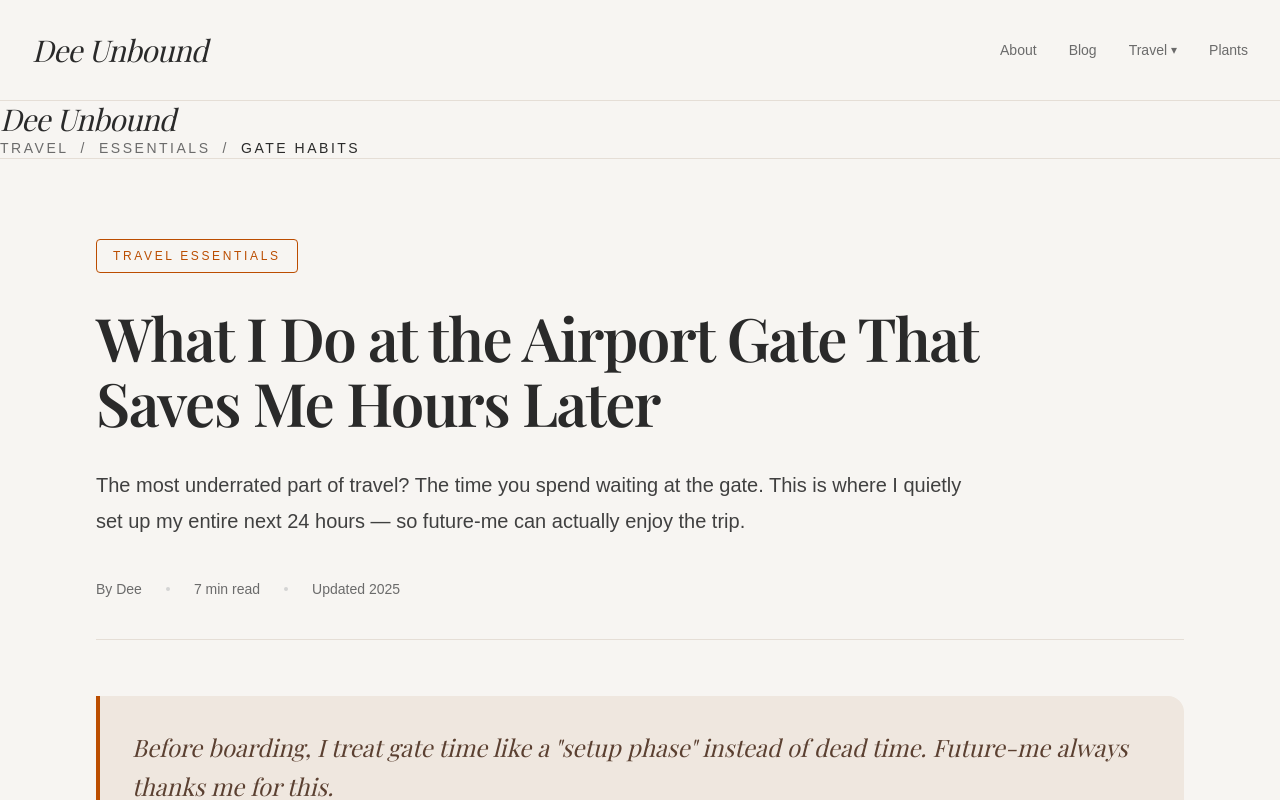
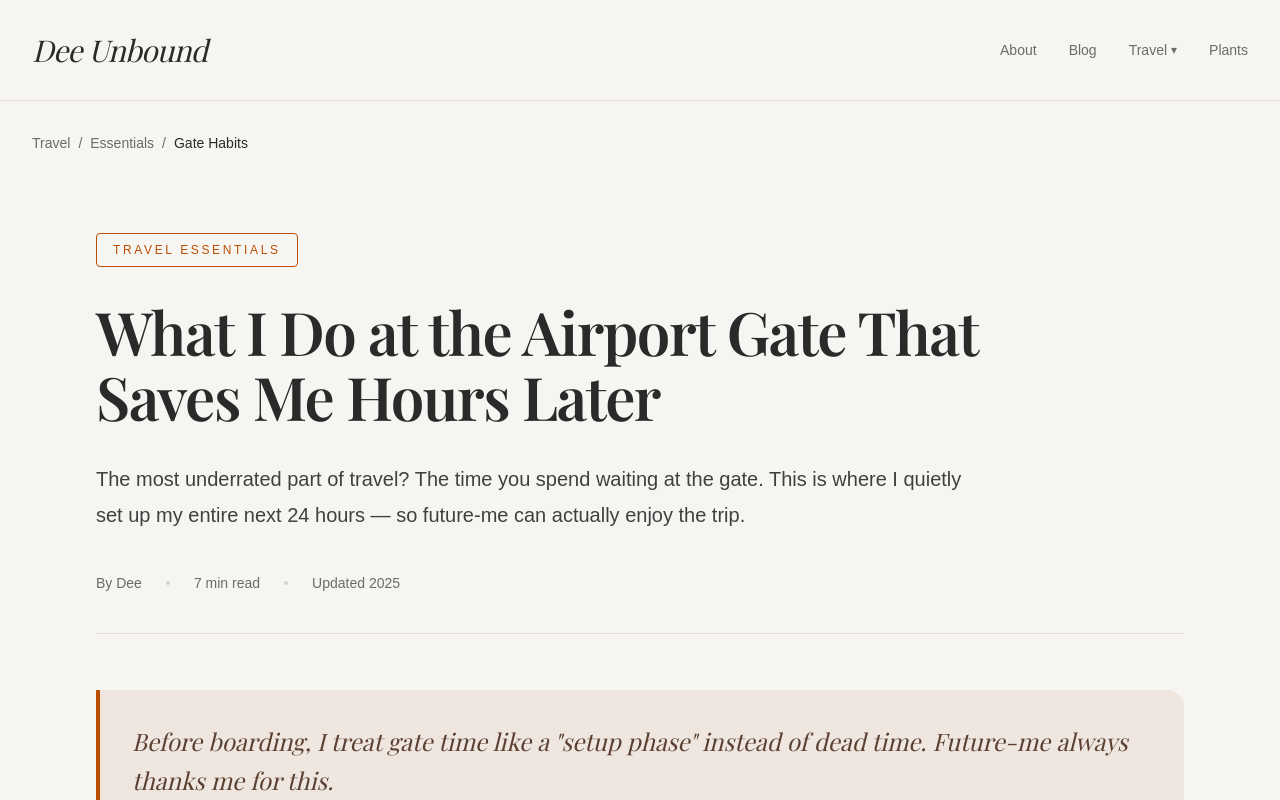
Before and after one commit to dsatyan/deeunbound, a Next.js app: page /travel/essentials/gate-habits in a window 1280 px wide. Shown: the top 800 px of the page. Built offline with nearby package versions, Linux system fonts and the light colour scheme; a web font is replaced by a local one.

Commit message:
minor edits

```diff
--- a/app/travel/essentials/gate-habits/page.tsx
+++ b/app/travel/essentials/gate-habits/page.tsx
@@ -1,32 +1,14 @@
-import Link from "next/link";
+import PageShell from "@/components/page-shell";
 
 export default function GateHabits() {
   return (
-    <div className="min-h-screen bg-[var(--bg)] text-[var(--text)]">
-      <header className="border-b border-[var(--border)]">
-        <div classNa
-        me="mx-auto flex max-w-7xl items-center justify-between px-8 py-8">
-          <Link
-            href="/"
-            className="font-serif text-3xl italic tracking-tight text-[var(--text)]"
-          >
-            Dee Unbound
-          </Link>
-
-          <nav className="flex items-center gap-3 text-xs uppercase tracking-[0.18em] text-[var(--muted)] md:text-sm">
-            <Link href="/travel" className="hover:text-[var(--text)]">
-              Travel
-            </Link>
-            <span>/</span>
-            <Link href="/travel/essentials" className="hover:text-[var(--text)]">
-              Essentials
-            </Link>
-            <span>/</span>
-            <span className="text-[var(--text)]">Gate Habits</span>
-          </nav>
-        </div>
-      </header>
-
+    <PageShell
+      breadcrumbs={[
+        { label: "Travel", href: "/travel" },
+        { label: "Essentials", href: "/travel/essentials" },
+        { label: "Gate Habits" },
+      ]}
+    >
       <main className="mx-auto max-w-6xl px-8 py-20">
         <span className="mb-8 inline-block rounded-sm border border-amber-700 px-4 py-2 text-xs font-medium uppercase tracking-[0.22em] text-amber-700">
           Travel Essentials
@@ -264,24 +246,7 @@ export default function GateHabits() {
           </div>
         </section>
       </main>
-
-      <footer className="border-t border-[var(--border)]">
-        <div className="mx-auto flex max-w-7xl items-center justify-center gap-2 px-8 py-8 text-sm text-[var(--muted)]">
-          <span>© Dee Unbound</span>
-          <span>·</span>
-          <Link href="/travel" className="underline hover:text-[var(--text)]">
-            Travel
-          </Link>
-          <span>·</span>
-          <Link
-            href="/travel/essentials"
-            className="underline hover:text-[var(--text)]"
-          >
-            Essentials
-          </Link>
-        </div>
-      </footer>
-    </div>
+    </PageShell>
   );
 }
 
```
